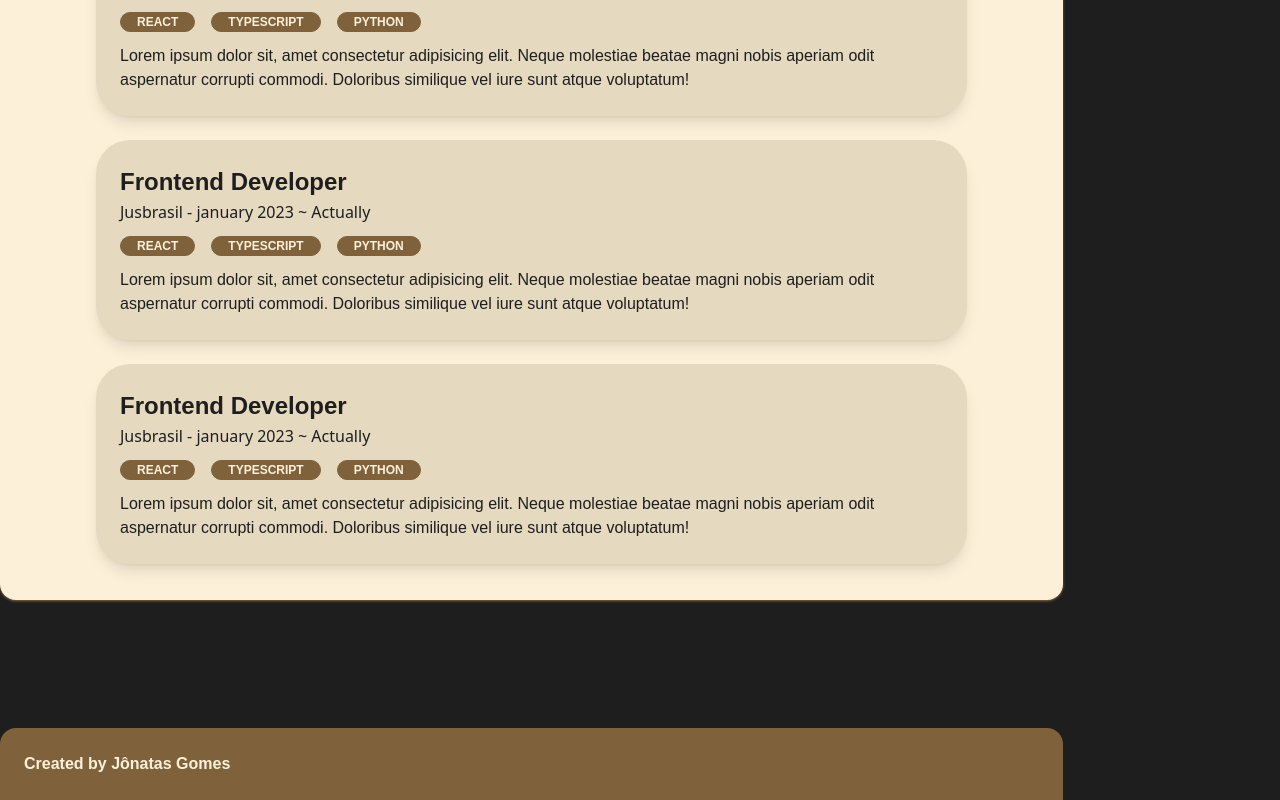
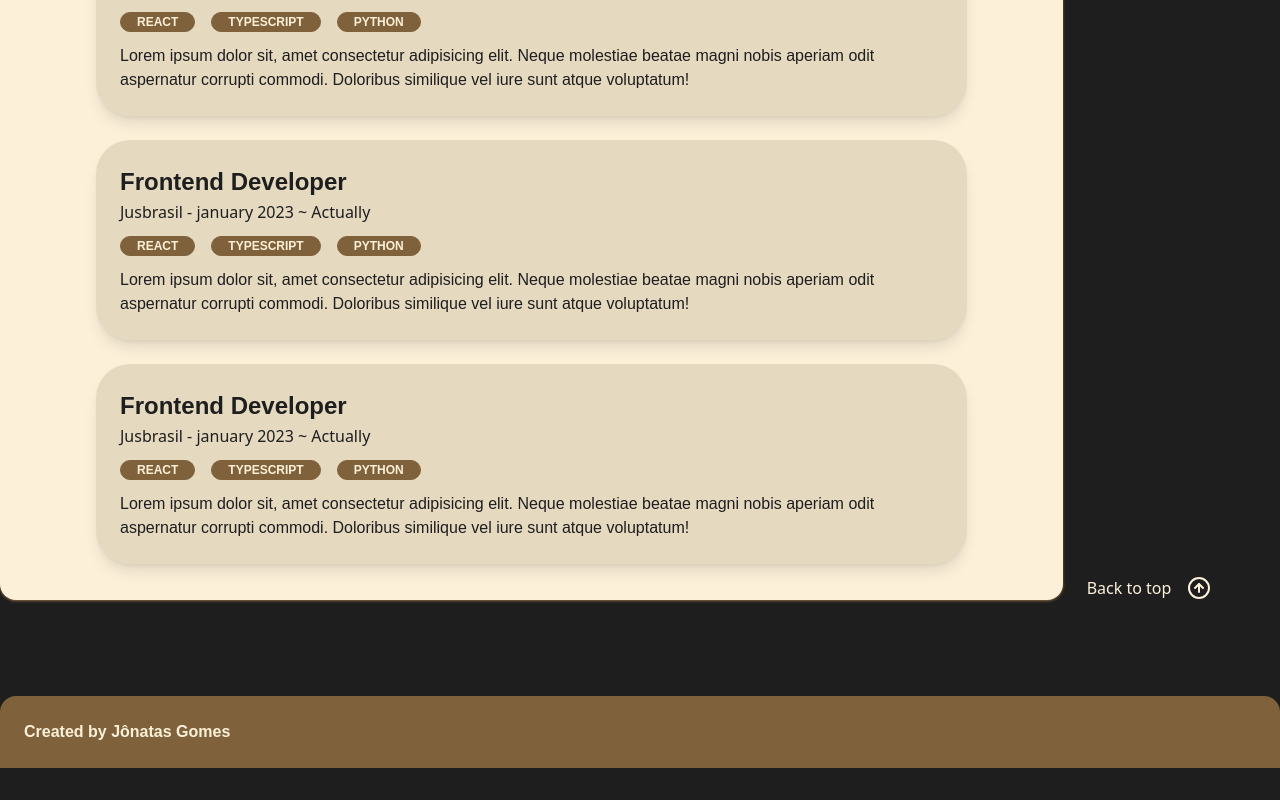
Before and after one commit to jonatas1n/portfolio-ui, a Next.js app: page / in a window 1280 px wide. Shown: the part 2952-3752 px from the top of the page. After the commit the page ends 3720 px from the top, so only its background shows below. Built offline with nearby package versions, Linux system fonts and the light colour scheme.

Commit message:
feat: create back to top button

```diff
--- /dev/null
+++ b/src/app/components/BackToTop/index.tsx
@@ -0,0 +1,13 @@
+import Link from "next/link";
+import { CircleArrowUp } from "lucide-react";
+
+export const BackToTop = () => {
+  return (
+    <div className=" text-light absolute bottom-0">
+      <Link className="flex gap-4" href="#home">
+        Back to top
+        <CircleArrowUp />
+      </Link>
+    </div>
+  );
+};
--- a/src/app/page.tsx
+++ b/src/app/page.tsx
@@ -5,6 +5,7 @@ import { Intro } from "@/app/sections/Intro";
 import { Projects } from "@/app/sections/Projects";
 import { Skills } from "@/app/sections/Skills";
 import { ChevronDown } from "lucide-react";
+import { BackToTop } from "./components/BackToTop";
 
 import "@fontsource-variable/outfit";
 import "@fontsource-variable/source-sans-3";
@@ -13,7 +14,7 @@ import { Footer } from "./sections/Footer";
 export default function Home() {
   return (
     <Container>
-      <div className="grid grid-cols-6 gap-6 h-full min-h-dvh items-start">
+      <div className="grid grid-cols-6 gap-6 h-full min-h-dvh items-start mb-24">
         <div className="col-span-5 grid gap-32 justify-center">
           <div className="h-dvh grid-rows-3 gap-4 grid items-center justify-center -mb-60">
             <div className="row-start-2">
@@ -26,12 +27,13 @@ export default function Home() {
           <Projects />
           <Skills />
           <Experiences />
-          <Footer />
         </div>
-        <div className="relative col-span-1 grid items-center h-dvh max-h-dvh">
+        <div className="relative col-span-1 grid items-center h-full">
           <SideMenu />
+          <BackToTop />
         </div>
       </div>
+      <Footer />
     </Container>
   );
 }
```
